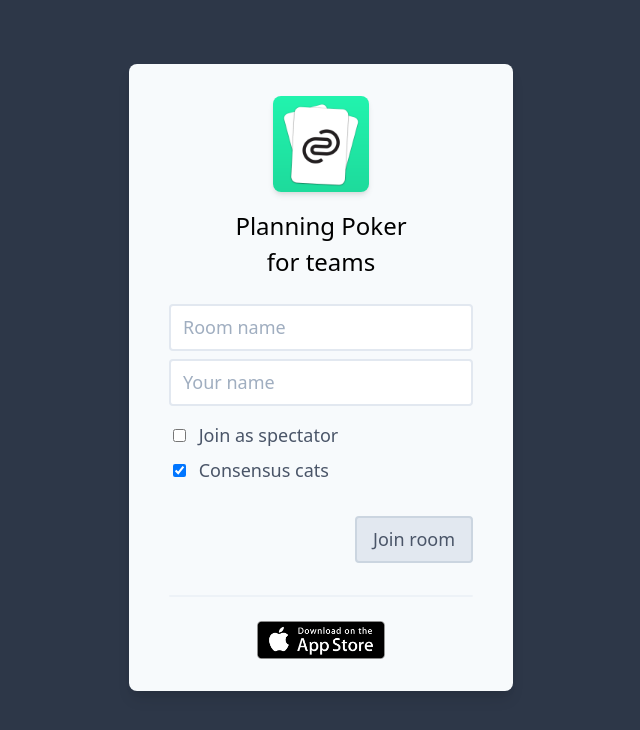
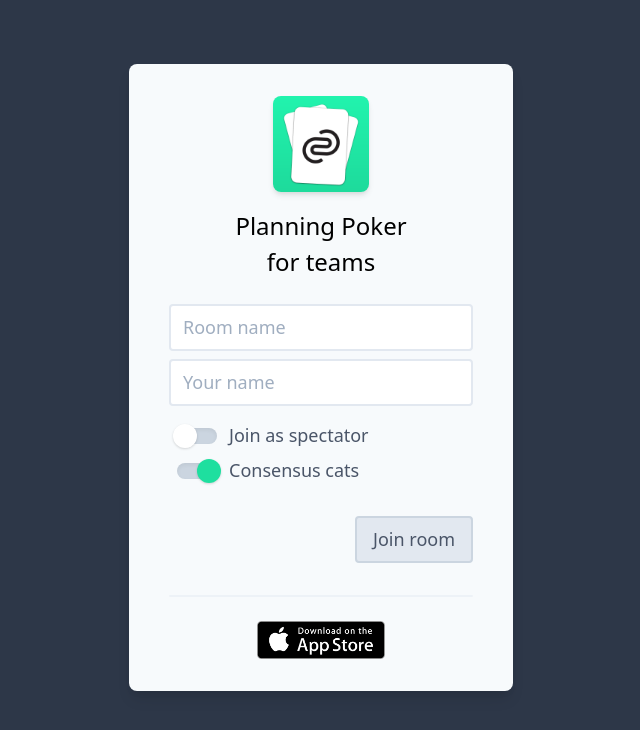
Before and after one commit to Planning-Poker-Teams/planning-poker, a Vue app in the folder web/: page / in a window 1280 px wide. Shown: the top 730 px of the page, without its empty margins (319-959 px from the left). Built offline with nearby package versions, Linux system fonts and the light colour scheme.

Commit message:
Add a nicer toggle component

```diff
--- /dev/null
+++ b/web/src/components/Toggle.vue
@@ -0,0 +1,51 @@
+<template>
+  <label :for="id" class="flex items-center cursor-pointer">
+    <div class="relative">
+      <input
+        :id="id"
+        class="hidden"
+        type="checkbox"
+        :checked="value"
+        @change="onChange($event.target.checked)"
+      />
+      <div
+        class="toggle__line w-10 h-4 bg-gray-400 rounded-full shadow-inner"
+      ></div>
+      <div
+        class="toggle__dot absolute w-6 h-6 bg-white rounded-full shadow inset-y-0 left-0"
+      ></div>
+    </div>
+    <div class="ml-3 text-lg font-semi select-none text-gray-700 ">
+      {{ label }}
+    </div>
+  </label>
+</template>
+
+<script lang="ts">
+import { Component, Prop, Vue } from 'vue-property-decorator';
+
+@Component
+export default class Toggle extends Vue {
+  @Prop() private id!: string;
+  @Prop() private label!: string;
+  @Prop() private value!: boolean;
+
+  onChange(value: boolean) {
+    this.$emit('input', value);
+  }
+}
+</script>
+
+<style scoped>
+.toggle__dot {
+  top: -0.25rem;
+  left: -0.25rem;
+
+  transition: all 0.3s cubic-bezier(0.22, 1, 0.36, 1);
+}
+
+input:checked ~ .toggle__dot {
+  transform: translateX(100%);
+  background-color: #1edf9f;
+}
+</style>
--- a/web/src/main.ts
+++ b/web/src/main.ts
@@ -1,13 +1,16 @@
-import Vue from "vue";
-import App from "./App.vue";
-import router from "./router";
-import store from "./store";
-import '@/assets/tailwind.css'
+import Vue from 'vue';
+import App from './App.vue';
+import router from './router';
+import store from './store';
+import '@/assets/tailwind.css';
+import Toggle from '@/components/Toggle.vue';
 
 Vue.config.productionTip = false;
+
+Vue.component('toggle', Toggle);
 
 new Vue({
   router,
   store,
-  render: h => h(App)
-}).$mount("#app");
+  render: h => h(App),
+}).$mount('#app');
--- a/web/src/views/Lobby.vue
+++ b/web/src/views/Lobby.vue
@@ -23,26 +23,18 @@
             placeholder="Your name"
             v-model="userName"
           />
-          <label class="ml-1 my-2 block text-gray-700 font-semi">
-            <input
-              v-model="isSpectator"
-              class="mr-2 leading-tight"
-              type="checkbox"
-            />
-            <span class="text-lg select-none">
-              Join as spectator
-            </span>
-          </label>
-          <label class="ml-1 mb-2 block text-gray-700 font-semi">
-            <input
-              v-model="showCats"
-              class="mr-2 leading-tight"
-              type="checkbox"
-            />
-            <span class="text-lg select-none">
-              Consensus cats
-            </span>
-          </label>
+          <toggle
+            class="m-2"
+            id="isSpectator"
+            v-model="isSpectator"
+            label="Join as spectator"
+          />
+          <toggle
+            class="mx-2 mb-2"
+            id="showCats"
+            v-model="showCats"
+            label="Consensus cats"
+          />
           <div class="flex flex-row-reverse">
             <button
               class="mt-6 my-2 bg-gray-300 hover:bg-gray-100 text-lg text-gray-700 font- py-2 px-4 border-2 border-gray-400 rounded"
```
